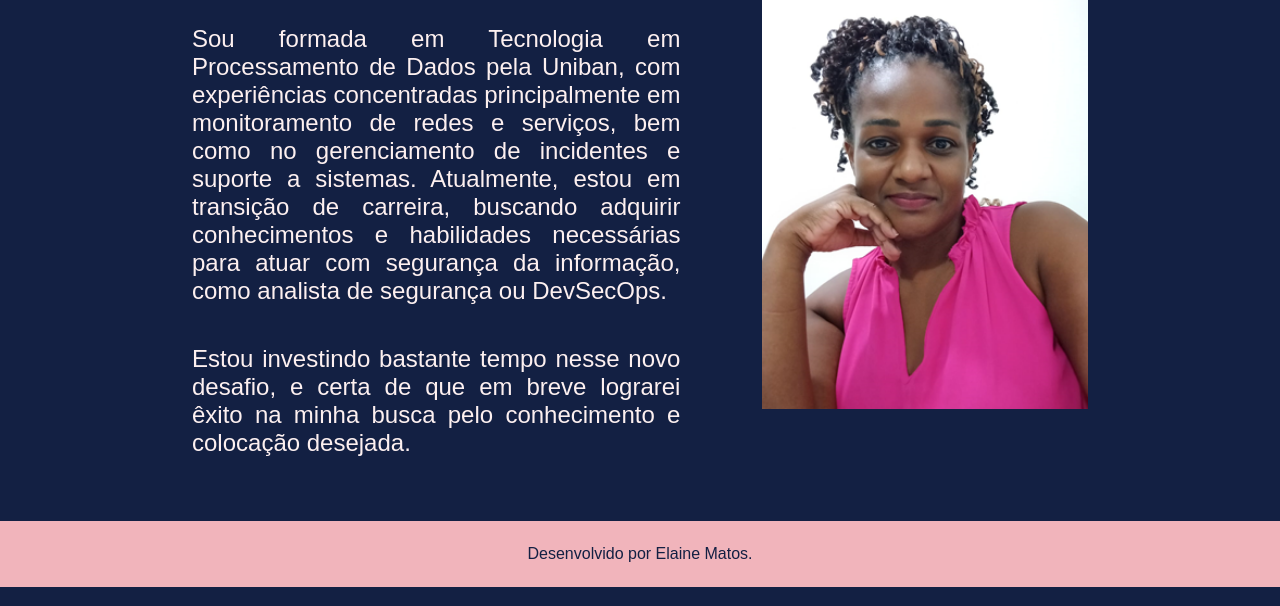
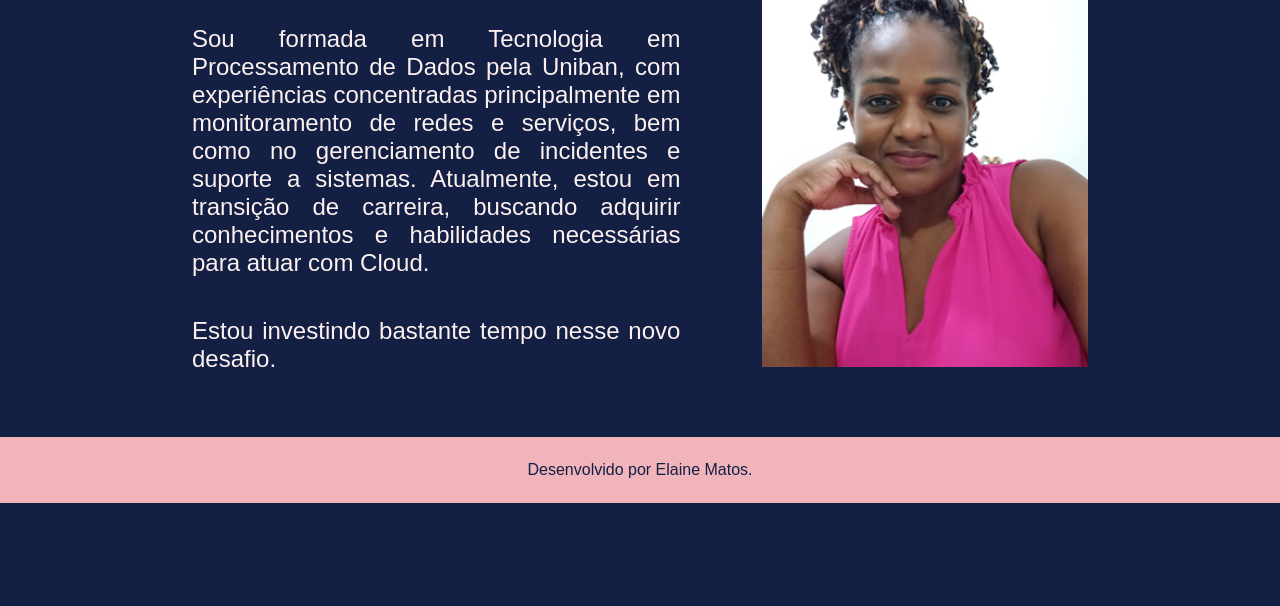
Before and after one commit to enimatos/portfolio, a plain HTML site: page about.html in a window 1280 px wide. Shown: the part 194-800 px from the top of the page. Drawn offline with Linux system fonts and the light colour scheme.

Commit message:
alteração do texto

```diff
--- a/about.html
+++ b/about.html
@@ -17,8 +17,8 @@
     <main class="apresentacao">
         <section class="apresentacao_conteudo">
             <h1 class="apresentacao_conteudo_titulo">Elaine Matos</h1>
-            <p class="apresentacao_conteudo_texto">Sou formada em Tecnologia em Processamento de Dados pela Uniban, com experiências concentradas principalmente em monitoramento de redes e serviços, bem como no gerenciamento de incidentes e suporte a sistemas. Atualmente, estou em transição de carreira, buscando adquirir conhecimentos e habilidades necessárias para atuar com segurança da informação, como analista de segurança ou DevSecOps.</p>
-            <p class="apresentacao_conteudo_texto">Estou investindo bastante tempo nesse novo desafio, e certa de que em breve lograrei êxito na minha busca pelo conhecimento e colocação desejada.</p>
+            <p class="apresentacao_conteudo_texto">Sou formada em Tecnologia em Processamento de Dados pela Uniban, com experiências concentradas principalmente em monitoramento de redes e serviços, bem como no gerenciamento de incidentes e suporte a sistemas. Atualmente, estou em transição de carreira, buscando adquirir conhecimentos e habilidades necessárias para atuar com Cloud.</p>
+            <p class="apresentacao_conteudo_texto">Estou investindo bastante tempo nesse novo desafio.</p>
         </section>
         <img class="apresentacao_imagem" src="./assets/minhaFoto-2.png" alt="minha foto">
 
```
